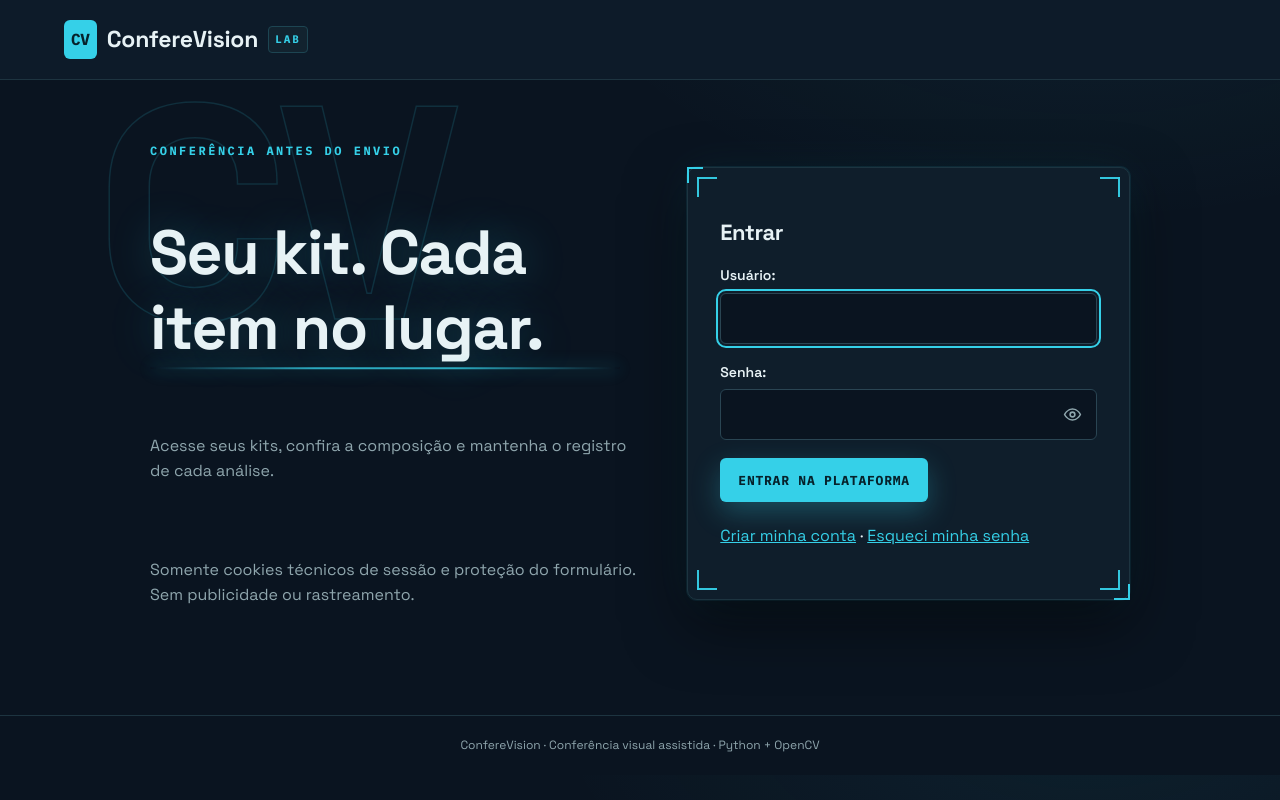
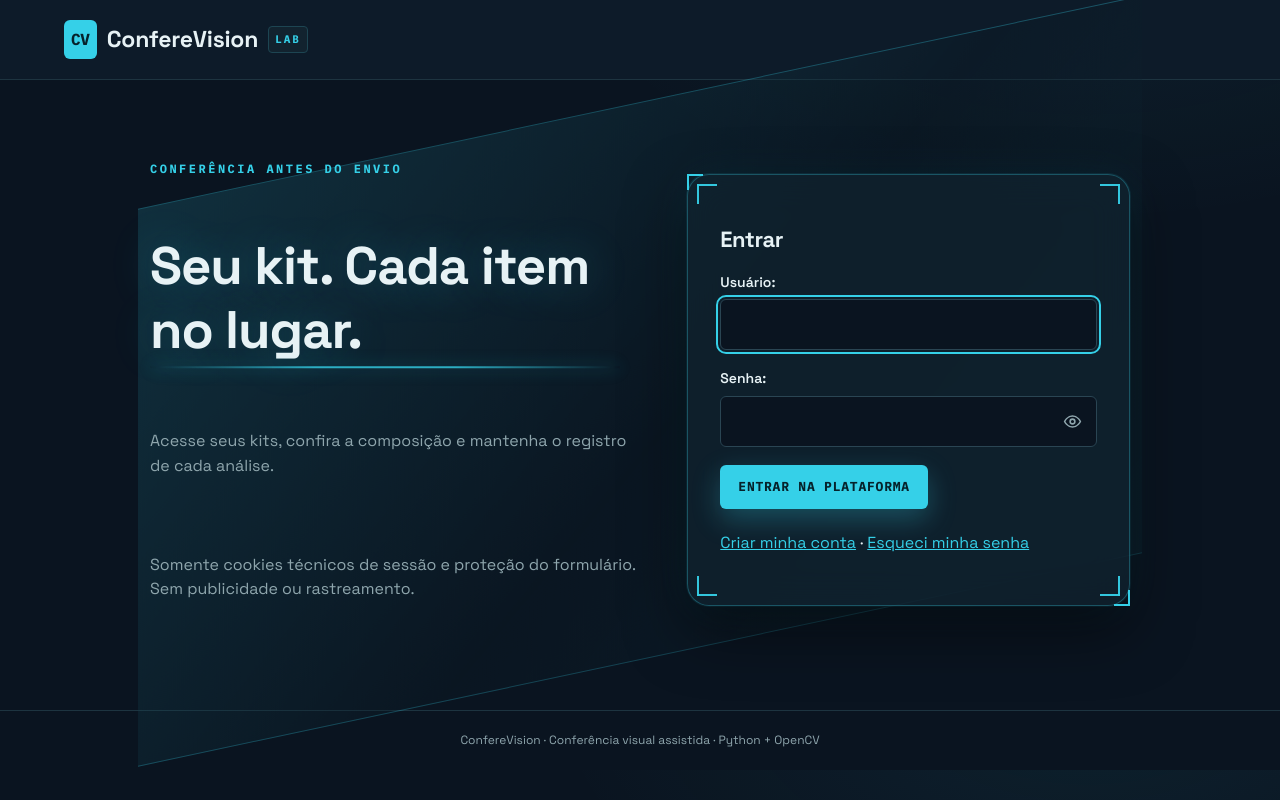
Before and after one commit to oenzoalmeida/ConfereVision, a Django app: page /entrar/?next=/administracao/ in a window 1280 px wide. Run offline with Django 5.2, Linux system fonts and the light colour scheme; parts of the project's set-up code (start-up, migrations or seed data) failed here and were passed over; some web fonts are replaced.

Commit message:
ui: vidro sobre diagonal ciano na entrada

```diff
--- a/static/app.css
+++ b/static/app.css
@@ -191,3 +191,8 @@ footer{color:var(--muted);border-top:1px solid var(--line)}
 .pw-toggle svg{width:19px;height:19px}
 .pw-toggle .pw-eye-off{display:none}
 .pw-toggle[aria-pressed="true"] .pw-eye-off{display:block}
+/* Painel de vidro sobre diagonal ciano, restrito às telas de acesso. */
+.auth{padding-top:18px}
+.auth::before{content:"";inset:-40px -12px;transform:skewY(-12deg);background:linear-gradient(135deg,#35d0e825,#0a19245c 55%,#35d0e808);border-top:1px solid #35d0e84a;border-bottom:1px solid #35d0e830;-webkit-text-stroke:0}
+.auth .card{background-color:#112431aa;backdrop-filter:blur(18px);border-color:#35d0e84d;border-radius:22px}
+.auth h1{font-size:clamp(2rem,5vw,3.3rem)}
```
